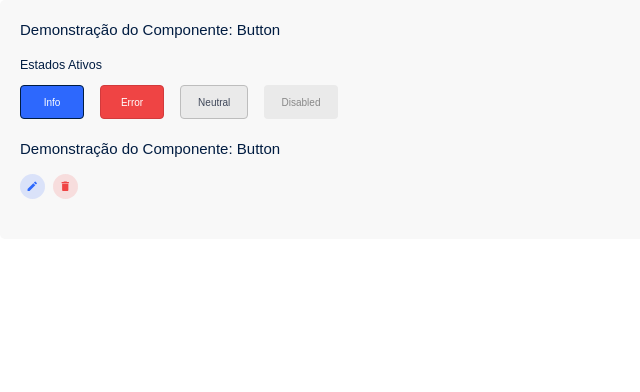
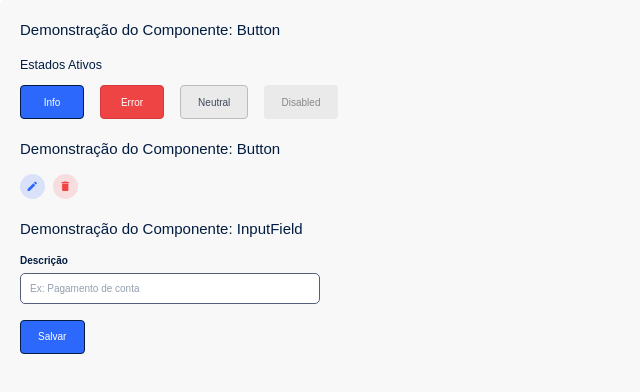
Before and after one commit to dbento-dev/bytebank-util-ui, a React app: page / in a window 1280 px wide. Shown: the top 392 px of the page, without its empty margins (0-640 px from the left). Built offline with nearby package versions, Linux system fonts and the light colour scheme.

Commit message:
feat/refactor: refactor 'Label' end 'InputField'

```diff
--- a/src/App.tsx
+++ b/src/App.tsx
@@ -1,7 +1,10 @@
 import { Box, Stack, Typography } from '@mui/material'
-import { Button, IconButton } from './components'
+import { useState } from 'react'
+import { Button, IconButton, InputField } from './components'
 
 export const App = () => {
+  const [descricao, setDescricao] = useState('')
+
   const handleButton = () => {
     console.log('Teste')
   }
@@ -58,6 +61,22 @@ export const App = () => {
             />
           </Stack>
         </Box>
+
+        <Box component="form" sx={{ mb: '2rem', width: '300px' }}>
+          <Typography variant="h5" component="h2" sx={{ mb: '1.5rem' }}>
+            Demonstração do Componente: InputField
+          </Typography>
+          <InputField
+            id="descricao-transacao"
+            label="Descrição"
+            placeholder="Ex: Pagamento de conta"
+            value={descricao}
+            onChange={(e) => setDescricao(e.target.value)}
+          />
+          <Button colorVariant="info" sx={{ mt: 2 }}>
+            Salvar
+          </Button>
+        </Box>
       </Box>
     </>
   )
--- a/src/components/atoms/Label/index.tsx
+++ b/src/components/atoms/Label/index.tsx
@@ -1,10 +1,11 @@
 import React from 'react'
 
 import { StyledLabel } from './styles'
-import { InputLabelProps } from './types'
 
-const InputLabel: React.FC<InputLabelProps> = (props) => {
-  return <StyledLabel {...props} />
+import { LabelProps } from './types'
+
+const Label: React.FC<LabelProps> = ({ children, ...rest }) => {
+  return <StyledLabel {...rest}>{children}</StyledLabel>
 }
 
-export default InputLabel
+export default Label
--- a/src/components/atoms/Label/styles.ts
+++ b/src/components/atoms/Label/styles.ts
@@ -1,8 +1,20 @@
-import { styled } from '@mui/material/styles'
+import MuiInputLabel from '@mui/material/InputLabel'
+import { styled, Theme } from '@mui/material/styles'
 
-export const StyledLabel = styled('label')(({ theme }) => ({
-  fontWeight: 500,
-  display: 'block',
-  marginBottom: '.4rem',
-  color: theme.palette.text.primary
-}))
+export const StyledLabel = styled(MuiInputLabel)(
+  ({ theme }: { theme: Theme }) => ({
+    color: theme.palette.text.primary,
+    fontWeight: theme.typography.fontWeightBold,
+    fontSize: '1rem',
+    position: 'relative',
+    transform: 'none',
+    marginBottom: '0.5rem',
+
+    '&.Mui-focused': {
+      color: theme.palette.text.primary
+    },
+    '&.Mui-filled': {
+      color: theme.palette.text.primary
+    }
+  })
+)
--- a/src/components/atoms/Label/types.ts
+++ b/src/components/atoms/Label/types.ts
@@ -1,3 +1,3 @@
-import { LabelHTMLAttributes } from 'react'
+import { InputLabelProps } from '@mui/material/InputLabel'
 
-export type InputLabelProps = LabelHTMLAttributes<HTMLLabelElement>
+export type LabelProps = InputLabelProps
--- a/src/components/molecules/InputField/index.tsx
+++ b/src/components/molecules/InputField/index.tsx
@@ -1,22 +1,17 @@
 import React from 'react'
 
-import { Box } from '@mui/material'
+import Label from '../../atoms/Label'
 
-import { StyledLabel } from '../../atoms/Label/styles'
-import { StyledTextField } from './styles'
+import { InputFieldContainer, StyledOutlinedInput } from './styles'
+
 import { InputFieldProps } from './types'
 
-const InputField: React.FC<InputFieldProps> = (props) => {
-  const { label, ...rest } = props
-
-  const inputId = React.useId()
-
+const InputField: React.FC<InputFieldProps> = ({ id, label, ...rest }) => {
   return (
-    <Box sx={{ width: '100%' }}>
-      <StyledLabel htmlFor={inputId}>{label}</StyledLabel>
-
-      <StyledTextField {...rest} id={inputId} variant="outlined" fullWidth />
-    </Box>
+    <InputFieldContainer>
+      <Label htmlFor={id}>{label}</Label>
+      <StyledOutlinedInput id={id} {...rest} />
+    </InputFieldContainer>
   )
 }
 
--- a/src/components/molecules/InputField/styles.ts
+++ b/src/components/molecules/InputField/styles.ts
@@ -1,28 +1,39 @@
-import { styled } from '@mui/material/styles'
-import TextField from '@mui/material/TextField'
+import Box from '@mui/material/Box'
+import MuiOutlinedInput from '@mui/material/OutlinedInput'
+import { styled, Theme } from '@mui/material/styles'
 
-export const StyledTextField = styled(TextField)(({ theme }) => ({
-  width: '100%',
+export const InputFieldContainer = styled(Box)({
+  display: 'flex',
+  flexDirection: 'column',
+  width: '100%'
+})
 
-  '& .MuiOutlinedInput-root': {
-    backgroundColor: theme.palette.grey[50],
-    borderRadius: '.4rem',
+export const StyledOutlinedInput = styled(MuiOutlinedInput)(
+  ({ theme }: { theme: Theme }) => ({
+    fontSize: '1rem',
+    backgroundColor: theme.palette.background.default,
+    borderRadius: '0.5rem',
 
-    '& legend': {
-      display: 'none'
+    '& .MuiInputBase-input': {
+      padding: '0.8rem 1rem'
     },
 
-    '& fieldset': {
-      top: 0
-    },
-
-    '&:hover .MuiOutlinedInput-notchedOutline': {
+    '.MuiOutlinedInput-notchedOutline': {
       borderColor: theme.palette.grey[600]
     },
 
     '&.Mui-focused .MuiOutlinedInput-notchedOutline': {
-      borderColor: theme.palette.info.main,
-      borderWidth: '.2rem'
+      borderColor: theme.palette.primary.main,
+      borderWidth: '0.125rem'
+    },
+
+    '&:hover .MuiOutlinedInput-notchedOutline': {
+      borderColor: theme.palette.grey[800]
+    },
+
+    '::placeholder': {
+      color: theme.palette.text.disabled,
+      opacity: 1
     }
-  }
-}))
+  })
+)
```
Also changed, not shown: src/components/molecules/InputField/types.ts (+5 -2 lines).
